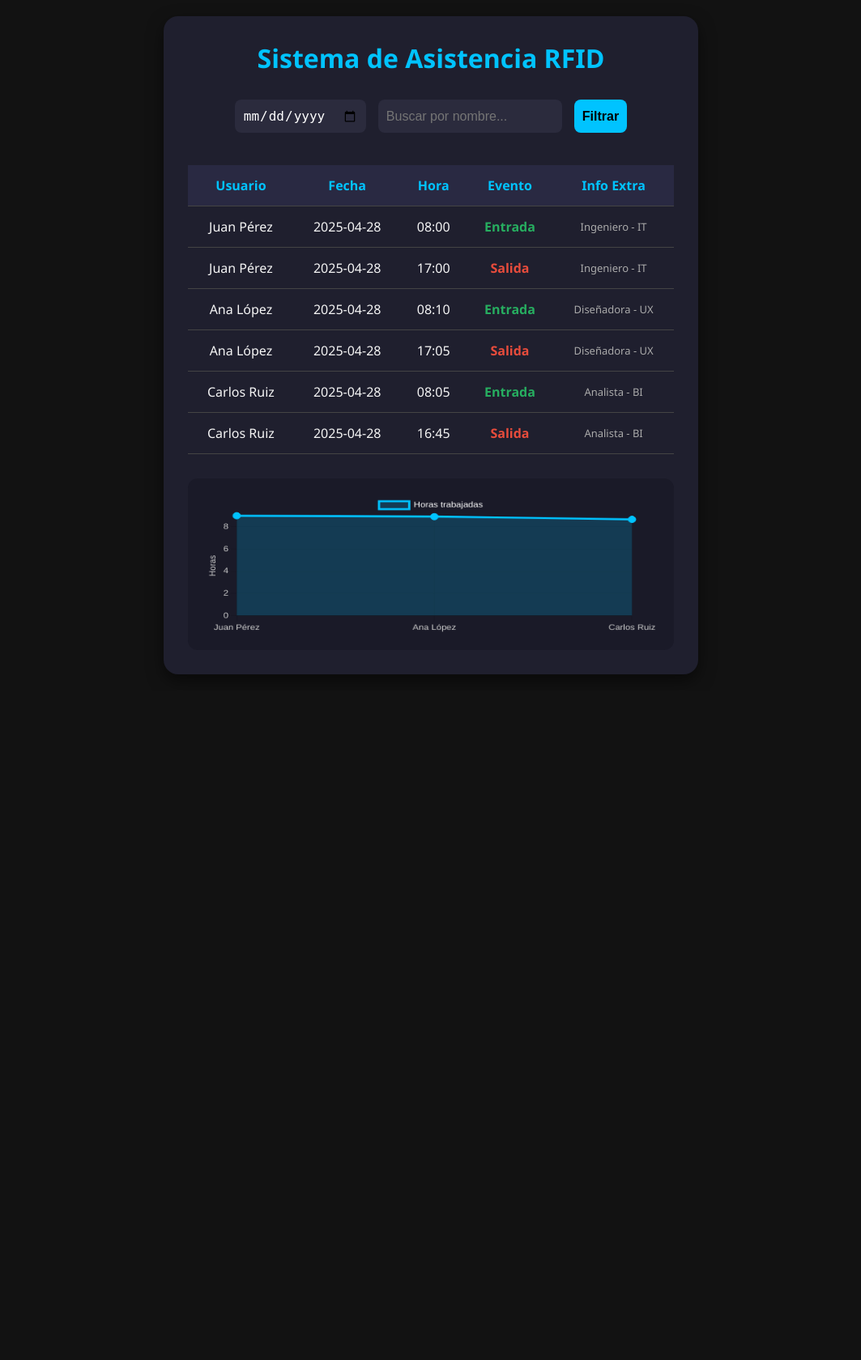
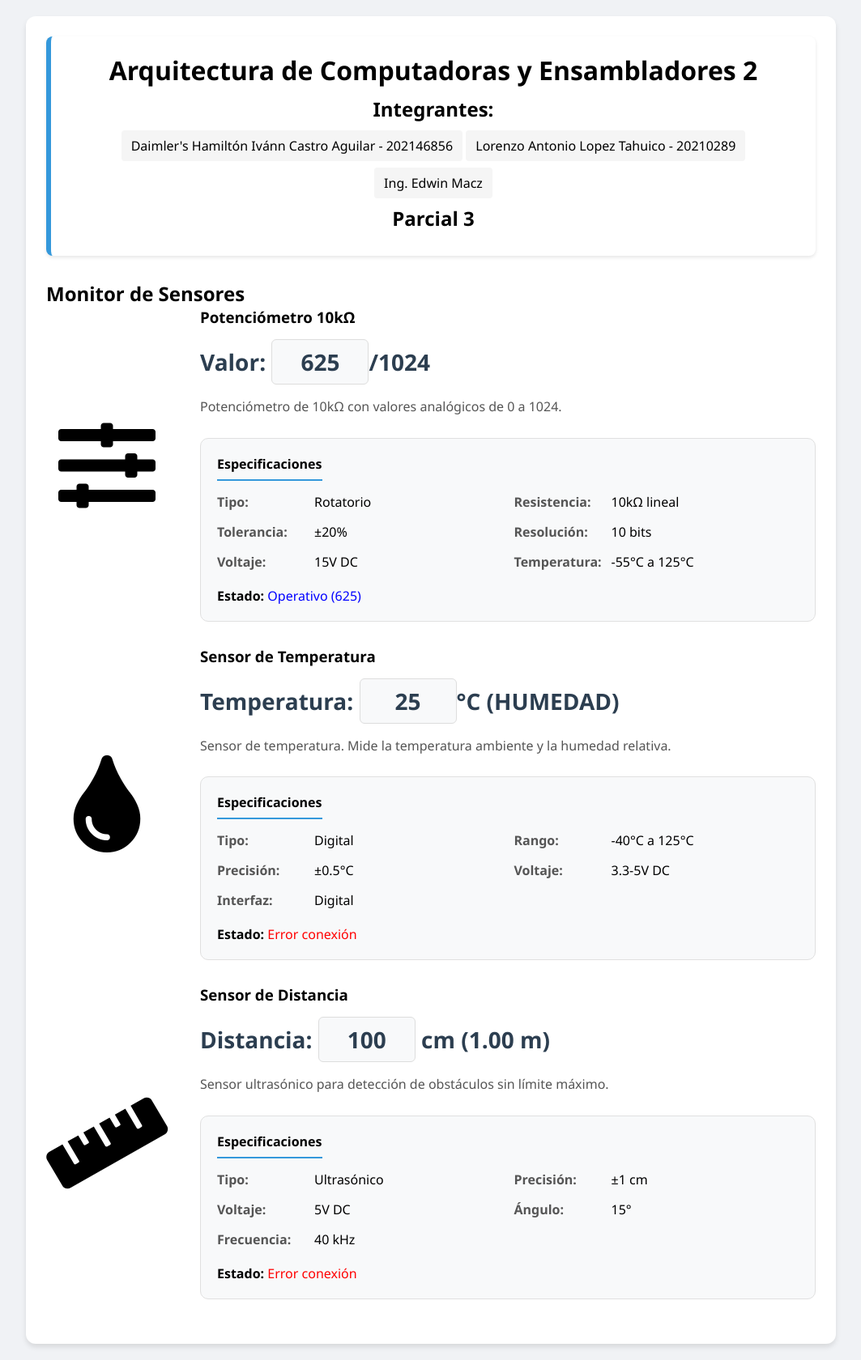
Before and after one commit to lorenzo784/app-wifi, a Django app: page / in a window 1280 px wide. Shown: the whole page at 81% size, without its empty margins (108-1171 px from the left). Before the commit the page ends 833 px from the top, so only its background shows below. Run offline with Django 5.2, Linux system fonts and the light colour scheme; data comes from the database, SQL or seed files in the repository; some libraries are stand-ins or nearby versions.

Commit message:
feat(parcial3):add humidity and ultrasonic sensor

```diff
--- a/Modulos/templates/ActualData.html
+++ b/Modulos/templates/ActualData.html
@@ -1,11 +1,10 @@
 {% load static %}
-
 <!DOCTYPE html>
 <html lang="es">
   <head>
     <meta charset="UTF-8" />
     <meta name="viewport" content="width=device-width, initial-scale=1.0" />
-    <title>Monitor de Potenciómetro 10k</title>
+    <title>Monitor de Sensores</title>
     <link
       rel="stylesheet"
       href="https://use.fontawesome.com/releases/v5.8.2/css/all.css"
@@ -18,63 +17,60 @@
         font-family: "Segoe UI", Tahoma, Geneva, Verdana, sans-serif;
         margin: 0;
         padding: 20px;
-        background-color: #f0f2f5;
+        background: #f0f2f5;
       }
       .container {
         max-width: 1000px;
         margin: 0 auto;
-        background-color: white;
+        background: #fff;
         padding: 25px;
         border-radius: 12px;
         box-shadow: 0 4px 6px rgba(0, 0, 0, 0.1);
       }
       .header-card {
-        font-family: Arial, sans-serif;
-        color: #000000;
-        background-color: #ffffff;
+        background: #fff;
         padding: 20px;
         border-radius: 8px;
         margin-bottom: 30px;
         box-shadow: 0 2px 4px rgba(0, 0, 0, 0.1);
         border-left: 6px solid #3498db;
       }
-      .header-card h1 {
-        color: #000000;
-        font-size: 24px;
-        margin-bottom: 15px;
+      .header-card h1,
+      .header-card h2 {
         text-align: center;
-      }
-      .header-card h2 {
-        color: #000000;
-        font-size: 20px;
-        margin: 15px 0 10px 0;
-        text-align: center;
+        margin-bottom: 10px;
       }
       .members-list {
-        list-style-type: none;
+        list-style: none;
         padding: 0;
-        margin: 0 auto;
-        max-width: 600px;
+        text-align: center;
       }
       .members-list li {
         margin-bottom: 8px;
         padding: 8px 12px;
-        background-color: #f5f5f5;
+        background: #f5f5f5;
         border-radius: 4px;
-        text-align: center;
+        display: inline-block;
       }
-
       .sensor-container {
         display: flex;
         align-items: center;
-        gap: 50px;
+        gap: 40px;
         margin-bottom: 30px;
       }
       .sensor-icon {
         font-size: 120px;
+        text-align: center;
+        min-width: 150px;
+      }
+      .sensor-icon.fa-tint {
+        color: #1abc9c;
+      }
+      .sensor-icon.fa-ruler {
+        color: #e74c3c;
+      }
+      .sensor-icon.fa-sliders-h {
         color: #3498db;
-        min-width: 150px;
-        text-align: center;
       }
       .sensor-info {
         flex: 1;
@@ -86,57 +82,44 @@
         margin: 15px 0;
       }
       .value-display {
-        display: inline-block;
         padding: 8px 15px;
-        background-color: #f8f9fa;
+        background: #f8f9fa;
         border-radius: 6px;
         border: 1px solid #ddd;
         min-width: 120px;
         text-align: center;
+        display: inline-block;
       }
       .sensor-description {
-        margin: 20px 0;
+        margin: 15px 0;
         color: #555;
         line-height: 1.6;
       }
       .data-card {
-        background-color: #f8f9fa;
+        background: #f8f9fa;
         padding: 20px;
         border-radius: 10px;
         margin-top: 25px;
         border: 1px solid #e0e0e0;
       }
-      h2 {
-        color: #2c3e50;
-        margin-top: 0;
-        font-size: 28px;
-      }
-      h3 {
-        color: #3498db;
-        margin-bottom: 15px;
-        font-size: 22px;
-      }
       h4 {
-        color: #2c3e50;
-        margin-top: 0;
         border-bottom: 2px solid #3498db;
         padding-bottom: 8px;
         display: inline-block;
       }
-      .progress-container {
+      table {
         width: 100%;
-        height: 25px;
-        background-color: #e0e0e0;
-        border-radius: 12px;
-        margin: 20px 0;
-        overflow: hidden;
+        border-collapse: collapse;
+        font-size: 14px;
       }
-      .progress-bar {
-        height: 100%;
-        background: linear-gradient(90deg, #3498db, #2ecc71);
-        border-radius: 12px;
-        width: 50%;
-        transition: width 0.5s ease;
+      thead tr {
+        background: #3498db;
+        color: #fff;
+      }
+      th,
+      td {
+        padding: 8px;
+        border: 1px solid #ccc;
       }
       .specs-grid {
         display: grid;
@@ -148,18 +131,13 @@
         display: flex;
       }
       .spec-label {
-        font-weight: bold;
+        font-weight: 700;
         min-width: 120px;
         color: #555;
-      }
-      .voltage-display {
-        margin-top: 15px;
-        font-size: 18px;
       }
       @media (max-width: 768px) {
         .sensor-container {
           flex-direction: column;
-          gap: 20px;
         }
         .specs-grid {
           grid-template-columns: 1fr;
@@ -176,63 +154,47 @@
           <li>Daimler's Hamiltón Ivánn Castro Aguilar - 202146856</li>
           <li>Lorenzo Antonio Lopez Tahuico - 20210289</li>
           <li>Ing. Edwin Macz</li>
+          <h2>Parcial 3</h2>
         </ul>
       </div>
 
-      <h2>Monitor de Potenciómetro 10kΩ</h2>
+      <h2>Monitor de Sensores</h2>
 
+      <!-- Potenciómetro -->
       <div class="sensor-container">
-        <div class="sensor-icon">
-          <i class="fas fa-sliders-h"></i>
-        </div>
+        <div class="sensor-icon"><i class="fas fa-sliders-h"></i></div>
         <div class="sensor-info">
-          <h3>Potenciómetro Rotatorio 10kΩ</h3>
+          <h3>Potenciómetro 10kΩ</h3>
           <div class="sensor-value">
             Valor: <span class="value-display" id="pot-value">512</span>/1024
           </div>
-
-          <div class="progress-container">
-            <div id="progress-bar" class="progress-bar"></div>
+          <div class="sensor-description">
+            Potenciómetro de 10kΩ con valores analógicos de 0 a 1024.
           </div>
-
-          <div class="sensor-description">
-            <p>
-              Este potenciómetro de 10kΩ permite variar la resistencia de forma
-              manual. Conectado a un microcontrolador, proporciona valores
-              analógicos entre 0 y 1024 (resolución de 10 bits), equivalentes a
-              resistencias entre 0Ω y 10kΩ.
-            </p>
-          </div>
-
           <div class="data-card">
-            <h4>Especificaciones Técnicas</h4>
+            <h4>Especificaciones</h4>
             <div class="specs-grid">
               <div class="spec-item">
-                <span class="spec-label">Tipo:</span>
-                <span>Potenciómetro rotatorio</span>
+                <span class="spec-label">Tipo:</span><span>Rotatorio</span>
               </div>
               <div class="spec-item">
-                <span class="spec-label">Resistencia:</span>
-                <span>10kΩ lineal</span>
+                <span class="spec-label">Resistencia:</span
+                ><span>10kΩ lineal</span>
               </div>
               <div class="spec-item">
-                <span class="spec-label">Tolerancia:</span>
-                <span>±20%</span>
+                <span class="spec-label">Tolerancia:</span><span>±20%</span>
               </div>
               <div class="spec-item">
-                <span class="spec-label">Resolución:</span>
-                <span>10 bits (0-1024)</span>
+                <span class="spec-label">Resolución:</span><span>10 bits</span>
               </div>
               <div class="spec-item">
-                <span class="spec-label">Voltaje máx.:</span>
-                <span>15V DC</span>
+                <span class="spec-label">Voltaje:</span><span>15V DC</span>
               </div>
               <div class="spec-item">
-                <span class="spec-label">Temperatura:</span>
-                <span>-55°C a +125°C</span>
+                <span class="spec-label">Temperatura:</span
+                ><span>-55°C a 125°C</span>
               </div>
             </div>
-
             <div style="margin-top: 20px">
               <strong>Estado:</strong>
               <span id="status" style="color: blue">Operativo (512)</span>
@@ -240,91 +202,217 @@
           </div>
         </div>
       </div>
-      <div class="data-card">
-        <h4>Historial de Lecturas</h4>
-        <table style="width: 100%; border-collapse: collapse; font-size: 14px">
-          <thead>
-            <tr style="background-color: #3498db; color: white">
-              <th style="padding: 8px; border: 1px solid #ccc">Fecha y Hora</th>
-              <th style="padding: 8px; border: 1px solid #ccc">Valor</th>
-            </tr>
-          </thead>
-          <tbody id="historial-body">
-            <tr><td colspan="4" style="text-align:center; padding: 10px;">Cargando historial...</td></tr>
-          </tbody>
-        </table>
+
+      <!-- Sensor de Temperatura -->
+      <div class="sensor-container">
+        <div class="sensor-icon"><i class="fas fa-tint"></i></div>
+        <div class="sensor-info">
+          <h3>Sensor de Temperatura</h3>
+          <div class="sensor-value">
+            Temperatura:
+            <span class="value-display" id="humidity-value">25</span>°C (HUMEDAD)
+          </div>
+          <div class="sensor-description">
+            Sensor de temperatura. Mide la temperatura ambiente y la humedad relativa.
+          </div>
+          <div class="data-card">
+            <h4>Especificaciones</h4>
+            <div class="specs-grid">
+              <div class="spec-item">
+                <span class="spec-label">Tipo:</span><span>Digital</span>
+              </div>
+              <div class="spec-item">
+                <span class="spec-label">Rango:</span><span>-40°C a 125°C</span>
+              </div>
+              <div class="spec-item">
+                <span class="spec-label">Precisión:</span><span>±0.5°C</span>
+              </div>
+              <div class="spec-item">
+                <span class="spec-label">Voltaje:</span><span>3.3-5V DC</span>
+              </div>
+              <div class="spec-item">
+                <span class="spec-label">Interfaz:</span><span>Digital</span>
+              </div>
+            </div>
+            <div style="margin-top: 20px">
+              <strong>Estado:</strong>
+              <span id="humidity-status" style="color: blue"
+                >Operativo (25°C)</span
+              >
+            </div>
+          </div>
+        </div>
       </div>
 
-
-    </div>
-
+      <!-- Sensor de Distancia -->
+      <div class="sensor-container">
+        <div class="sensor-icon"><i class="fas fa-ruler"></i></div>
+        <div class="sensor-info">
+          <h3>Sensor de Distancia</h3>
+          <div class="sensor-value">
+            Distancia:
+            <span class="value-display" id="distance-value">100</span> cm (<span
+              id="distance-meters"
+              >1.00</span
+            >
+            m)
+          </div>
+          <div class="sensor-description">
+            Sensor ultrasónico para detección de obstáculos sin límite máximo.
+          </div>
+          <div class="data-card">
+            <h4>Especificaciones</h4>
+            <div class="specs-grid">
+              <div class="spec-item">
+                <span class="spec-label">Tipo:</span><span>Ultrasónico</span>
+              </div>
+              <div class="spec-item">
+                <span class="spec-label">Precisión:</span><span>±1 cm</span>
+              </div>
+              <div class="spec-item">
+                <span class="spec-label">Voltaje:</span><span>5V DC</span>
+              </div>
+              <div class="spec-item">
+                <span class="spec-label">Ángulo:</span><span>15°</span>
+              </div>
+              <div class="spec-item">
+                <span class="spec-label">Frecuencia:</span><span>40 kHz</span>
+              </div>
+            </div>
+            <div style="margin-top: 20px">
+              <strong>Estado:</strong>
+              <span id="distance-status" style="color: blue"
+                >Operativo (100 cm)</span
+              >
+            </div>
+          </div>
+        </div>
+      </div>
     <script src="{% static 'js/all.js' %}"></script>
     <script>
-      function updatePotentiometer() {
-        fetch("/get-potentiometer/")
-          .then((response) => {
-            if (!response.ok) {
-              throw new Error("Error en la respuesta del servidor");
+      function updateSensor(
+        url,
+        valueId,
+        statusId,
+        unit,
+        convertFn,
+        meterId = null
+      ) {
+        fetch(url)
+          .then((r) => (r.ok ? r.json() : Promise.reject("Error")))
+          .then((d) => {
+            const v = d.value;
+            document.getElementById(valueId).textContent = v;
+            if (meterId) {
+              document.getElementById(meterId).textContent = (v / 100).toFixed(
+                2
+              );
             }
-            return response.json();
+            const s = document.getElementById(statusId);
+            s.textContent = `Operativo (${v}${unit})`;
+            s.style.color = "blue";
           })
-          .then((data) => {
-            const rawValue = data.value;
-            const percentage = (rawValue / 1024) * 100;
-            const resistance = data.resistance;
+          .catch(() => {
+            const s = document.getElementById(statusId);
+            s.textContent = "Error conexión";
+            s.style.color = "red";
+          });
+      }
 
-            // Elementos del DOM se actualizan
-            document.getElementById("pot-value").textContent = rawValue;
-            document.getElementById("progress-bar").style.width =
-              percentage + "%";
+      function updateHistorial(url, tbodyId, key) {
+        fetch(url)
+          .then((r) => r.json())
+          .then((d) => {
+            const t = document.getElementById(tbodyId);
+            t.innerHTML = "";
+            d.historial.forEach((r) => {
+              const tr = document.createElement("tr");
+              tr.innerHTML = `<td>${r.fecha}</td><td>${r[key]}</td>`;
+              t.appendChild(tr);
+            });
+          });
+      }
 
-            // Actualiza el estado
-            const statusElement = document.getElementById("status");
-            if (rawValue === 0) {
-              statusElement.textContent = "Mínimo (0 - 0Ω)";
-              statusElement.style.color = "red";
-            } else if (rawValue === 1024) {
-              statusElement.textContent = "Máximo (1024 - 10kΩ)";
-              statusElement.style.color = "green";
-            } else {
-              statusElement.textContent = `Operativo (${rawValue} - ${resistance}kΩ)`;
-              statusElement.style.color = "blue";
-            }
-          })
-          .catch((error) => {
-            console.error("Error al obtener datos:", error);
-            document.getElementById("status").textContent = "Error de conexión";
-            document.getElementById("status").style.color = "red";
-          });
-      }function updateHistorial() {
-  fetch("/historial/")
-    .then((response) => response.json())
-    .then((data) => {
-      const tbody = document.getElementById("historial-body");
-      tbody.innerHTML = ""; // Limpia contenido previo
+      setInterval(
+        () =>
+          updateSensor("/get-potentiometer/", "pot-value", "status", "", null),
+        500
+      );
+      setInterval(
+        () =>
+          updateSensor(
+            "/get-humidity/",
+            "humidity-value",
+            "humidity-status",
+            "°C"
+          ),
+        500
+      );
+      setInterval(
+        () =>
+          updateSensor(
+            "/get-distance/",
+            "distance-value",
+            "distance-status",
+            " cm",
+            null,
+            "distance-meters"
+          ),
+        500
+      );
 
-      data.historial.forEach((registro) => {
-        const fila = document.createElement("tr");
+      setInterval(
+        () => updateHistorial("/historial/", "historial-body", "valor"),
+        1000
+      );
+      setInterval(
+        () =>
+          updateHistorial(
+            "/humidity-historial/",
+            "humidity-historial-body",
+            "temperatura"
+          ),
+        1000
+      );
+      setInterval(
+        () =>
+          updateHistorial(
+            "/distance-historial/",
+            "distance-historial-body",
+            "distancia"
+          ),
+        1000
+      );
 
-        fila.innerHTML = `
-          <td>${registro.fecha}</td>
-          <td>${registro.valor}</td>
-        `;
+      document.addEventListener("DOMContentLoaded", () => {
+        updateSensor("/get-potentiometer/", "pot-value", "status", "", null);
+        updateSensor(
+          "/get-humidity/",
+          "humidity-value",
+          "humidity-status",
+          "°C"
+        );
+        updateSensor(
+          "/get-distance/",
+          "distance-value",
+          "distance-status",
+          " cm",
+          null,
+          "distance-meters"
+        );
 
-        tbody.appendChild(fila);
+        updateHistorial("/historial/", "historial-body", "valor");
+        updateHistorial(
+          "/humidity-historial/",
+          "humidity-historial-body",
+          "temperatura"
+        );
+        updateHistorial(
+          "/distance-historial/",
+          "distance-historial-body",
+          "distancia"
+        );
       });
-    })
-    .catch((error) => {
-      console.error("Error al cargar el historial:", error);
-    });
-}
-setInterval(updateHistorial, 500);
-document.addEventListener("DOMContentLoaded", updateHistorial);
-
-      // Actualizar cada 1.5 segundos
-      setInterval(updatePotentiometer, 500);
-
-      document.addEventListener("DOMContentLoaded", updatePotentiometer);
     </script>
   </body>
 </html>
--- a/Modulos/views.py
+++ b/Modulos/views.py
@@ -6,7 +6,7 @@
 import json
 
 def index(request):
-    return render(request, 'RFID.html')
+    return render(request, 'ActualData.html')
 
 def get_potentiometer_value(request):
     last_data = DatoSensor.objects.last()
```
